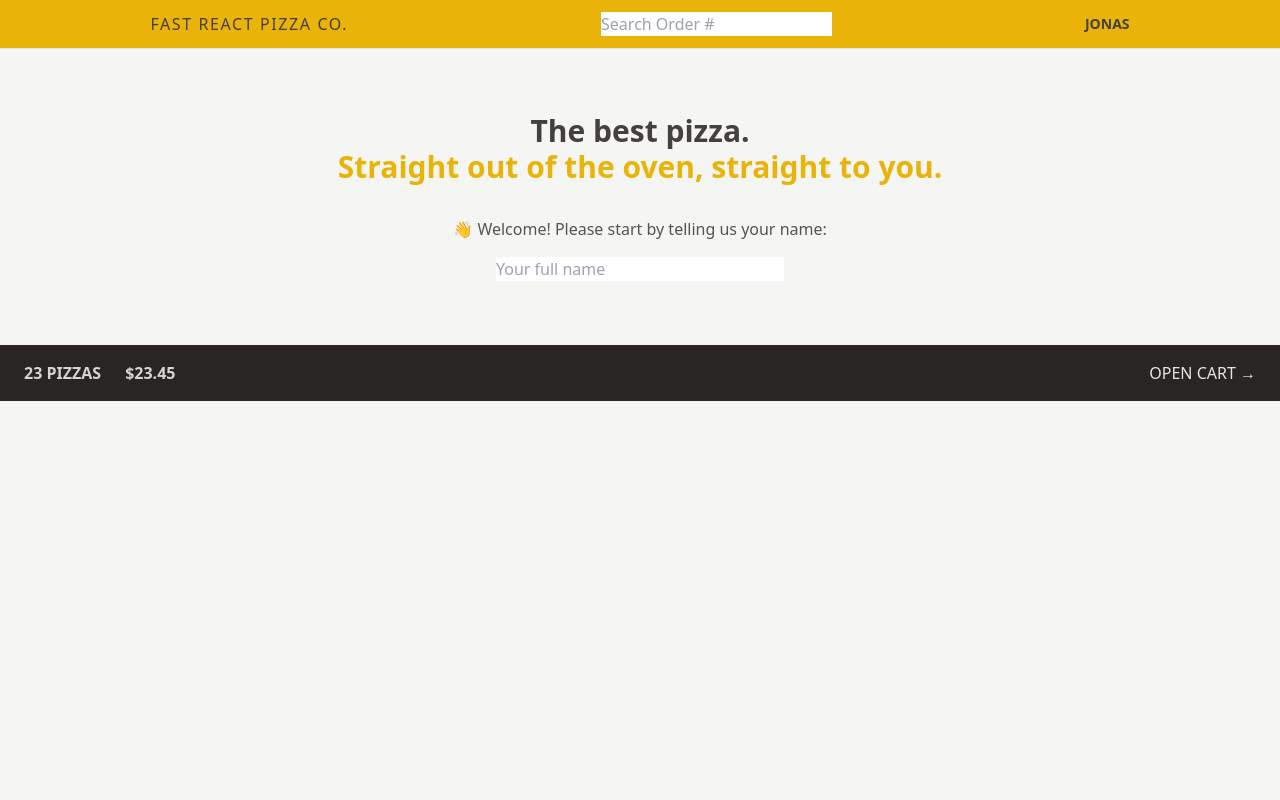
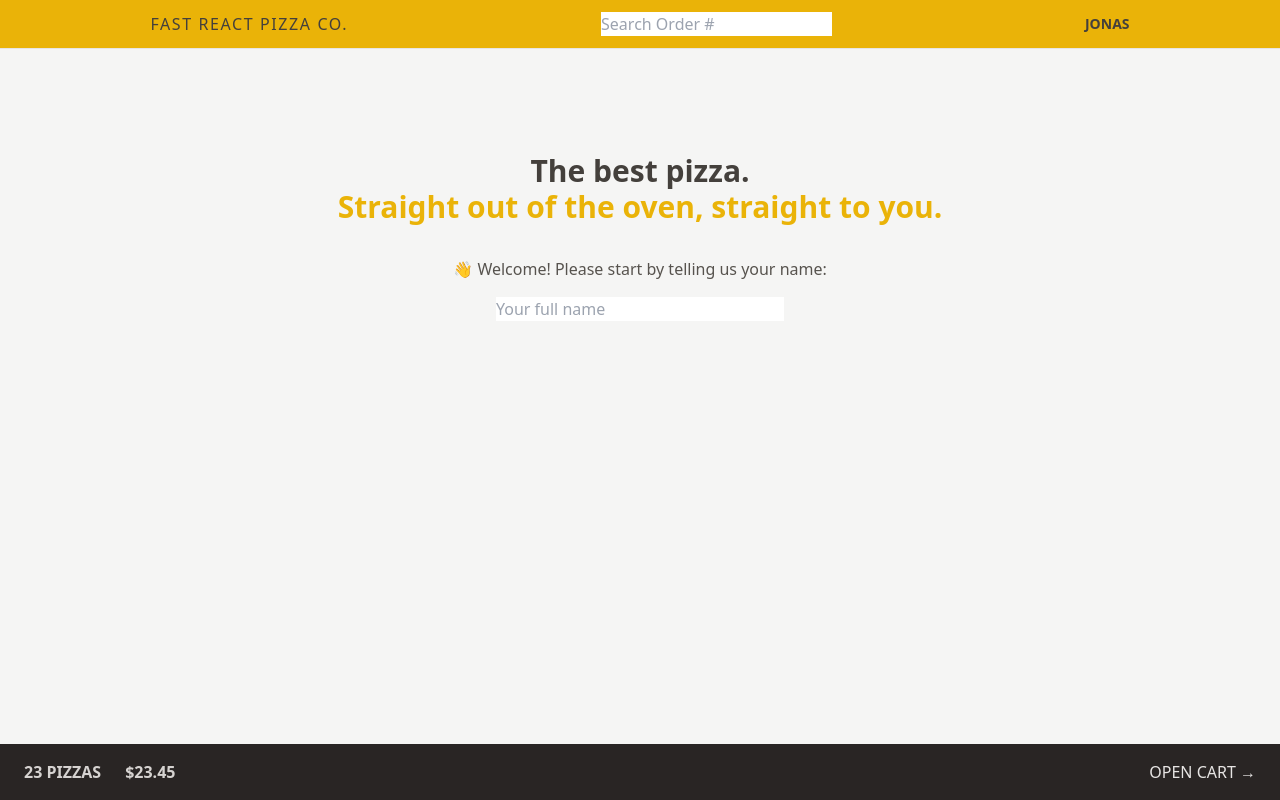
Before and after one commit to royaldev1031/fast-react-pizza, a React (Vite) app: page / in a window 1280 px wide. Built offline with nearby package versions, Linux system fonts and the light colour scheme.

Commit message:
use css grid

```diff
--- a/src/ui/AppLayout.jsx
+++ b/src/ui/AppLayout.jsx
@@ -8,14 +8,16 @@
   const isLoading = navigation.state === 'loading';
 
   return (
-    <div className="layout">
+    <div className="grid h-screen grid-rows-[auto_1fr_auto]">
       {isLoading && <Loader />}
 
       <Header />
 
-      <main>
-        <Outlet />
-      </main>
+      <div className="my-10 overflow-scroll">
+        <main className="mx-auto max-w-3xl">
+          <Outlet />
+        </main>
+      </div>
 
       <CartOverview />
     </div>
```
